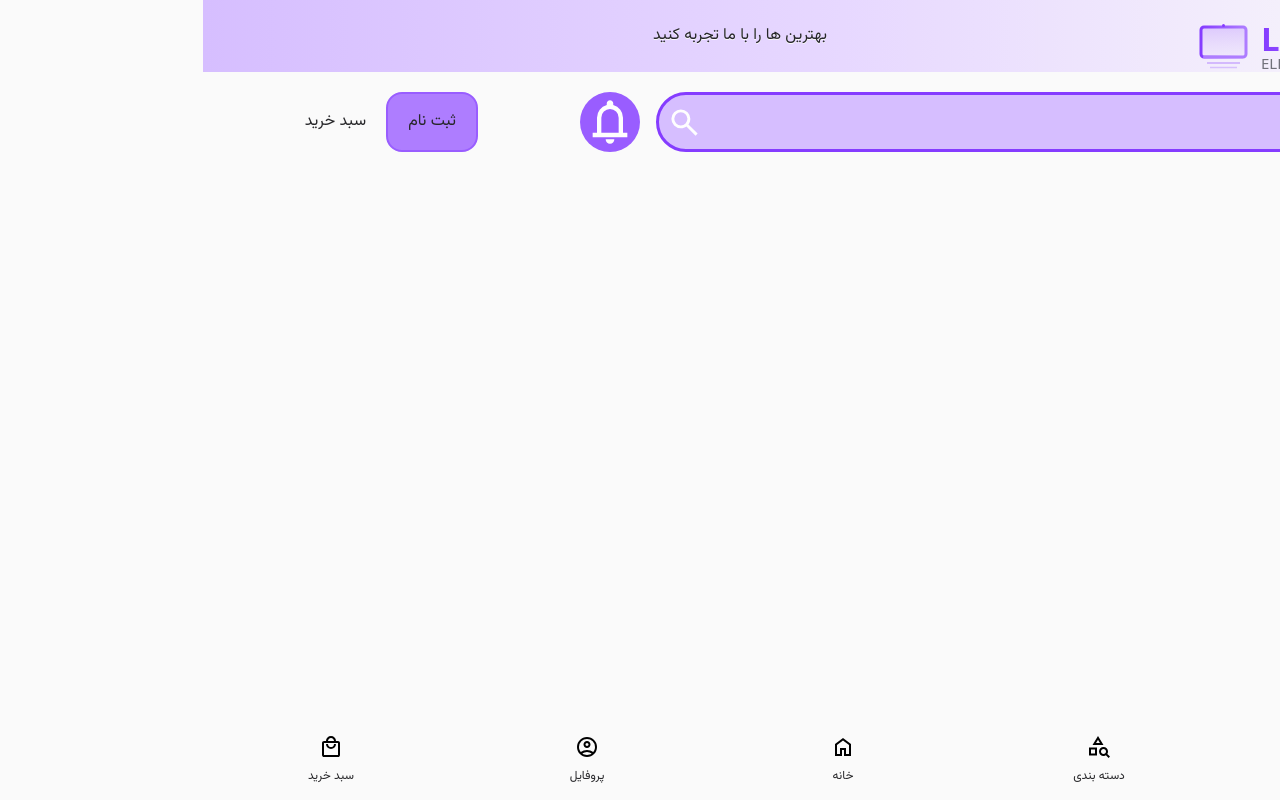
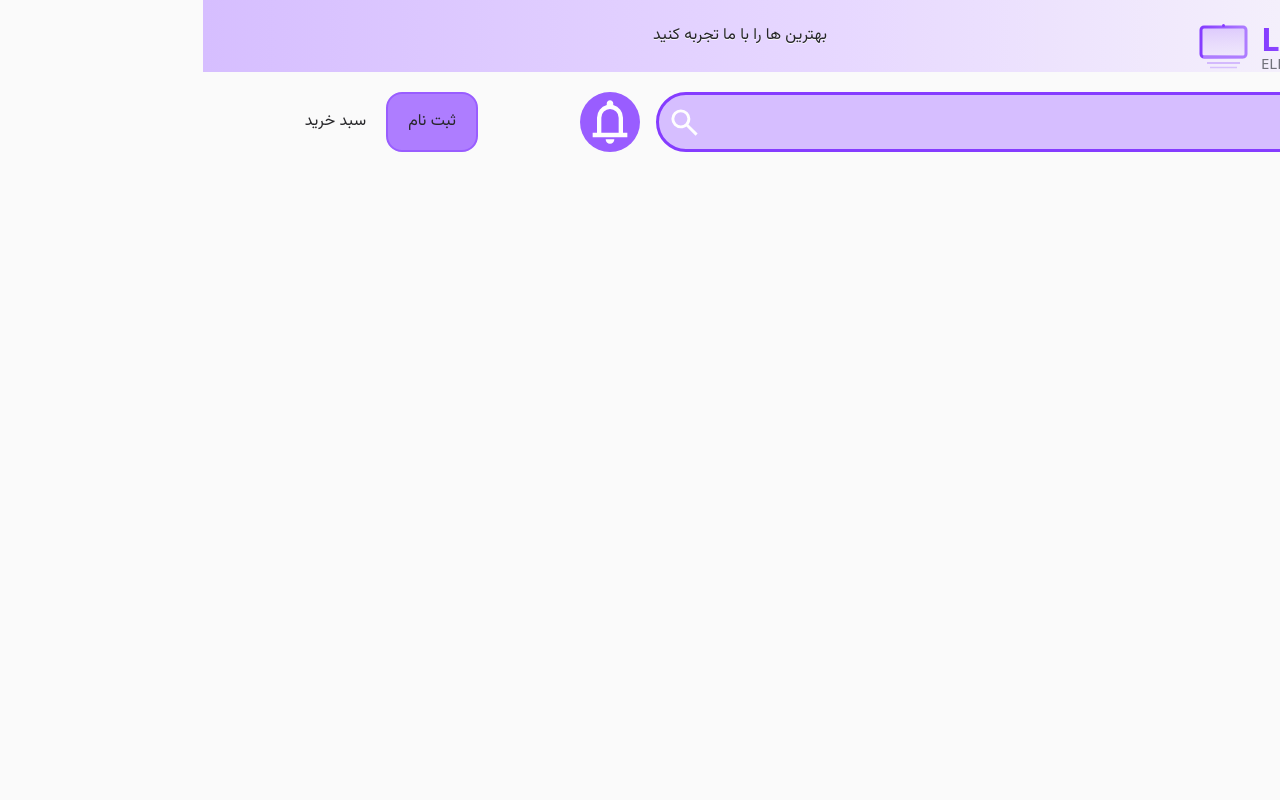
Before and after one commit to mohammadtwo/Laptap-Electronics-nextjs-app, a Next.js app: page / in a window 1280 px wide. Built offline with nearby package versions, Linux system fonts and the light colour scheme.

Commit message:
style(footer): bg gradiant for footer & responciv

```diff
--- a/src/components/home/components/footer/footer.tsx
+++ b/src/components/home/components/footer/footer.tsx
@@ -56,12 +56,25 @@ export default function Footer() {
       </svg>
     );
   return (
-    <div className="w-full flex h-20 items-center justify-between absolute left-0 bottom-0 text-[12px]">
-      <div className="flex-1 flex flex-col gap-2 whitespace-nowrap justify-center items-center">{liked}مورد پسند</div>
-      <div className="flex-1 flex flex-col gap-2 whitespace-nowrap justify-center items-center">{category}دسته بندی</div>
-      <div className="flex-1 flex flex-col gap-2 whitespace-nowrap justify-center items-center">{home}خانه</div>
-      <div className="flex-1 flex flex-col gap-2 whitespace-nowrap justify-center items-center">{profil}پروفایل</div>
-      <div className="flex-1 flex flex-col gap-2 whitespace-nowrap  justify-center items-center">{cart}سبد خرید</div>
+    <div className="w-full sm:hidden flex h-20 bg-linear-to-t from-purple-200     backdrop-blur-md  to-neutral-50  items-center justify-between absolute left-0 bottom-0 text-[12px]">
+      <div className="flex-1 flex flex-col h-full gap-2 whitespace-nowrap justify-center items-center">
+        {liked}مورد پسند
+      </div>
+      <div className="flex-1 flex flex-col h-full gap-2 whitespace-nowrap justify-center items-center">
+        {category}دسته بندی
+      </div>
+      <div
+        className="flex-1 flex flex-col h-full gap-2 whitespace-nowrap justify-center items-center
+        "
+      >
+        {home}خانه
+      </div>
+      <div className="flex-1 flex flex-col h-full gap-2 whitespace-nowrap justify-center items-center">
+        {profil}پروفایل
+      </div>
+      <div className="flex-1 flex flex-col h-full gap-2 whitespace-nowrap  justify-center items-center">
+        {cart}سبد خرید
+      </div>
     </div>
   );
 }
--- a/src/components/home/components/home/home.tsx
+++ b/src/components/home/components/home/home.tsx
@@ -5,7 +5,7 @@ import Footer from "../footer/footer";
 export default function Home() {
   return (<>
     <header>
-      <div className="flex flex-row-reverse  gap-10 w-full sm:h-18 h-15 bg-linear-to-l  via-purple-50 to-purple-100">
+      <div className="flex flex-row-reverse   gap-10 w-full sm:h-18 h-15 bg-linear-to-l  via-purple-50 to-purple-100">
         <div
           className="my-auto text-start whitespace-nowrap flex-1 ml-2
           text-ms text-shadow-neutral-50 text-shadow-2xs
```
Also changed, not shown: src/components/home/components/navbar/navbar.tsx (+8 -6 lines).
